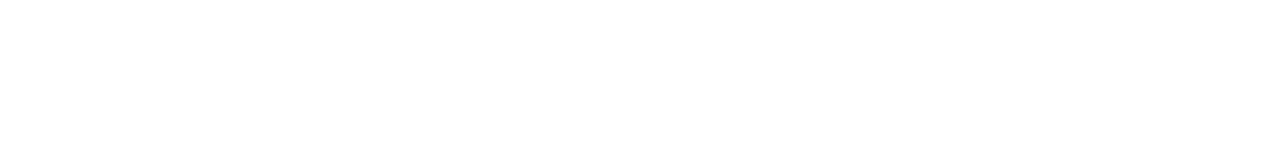
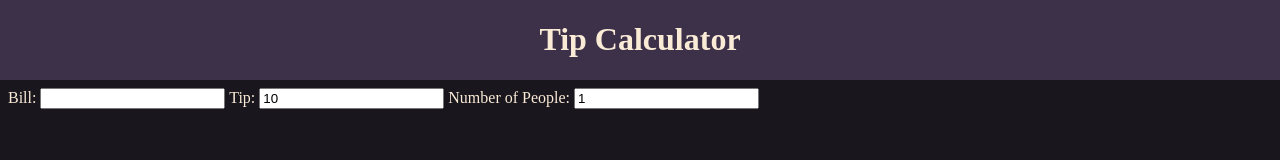
Before and after one commit to IanYbarra2000/Tip-Calculator, a plain HTML site: page main.html in a window 1280 px wide. Drawn offline with Linux system fonts and the light colour scheme.

Commit message:
add basic html structure and style

```diff
--- a/main.html
+++ b/main.html
@@ -1,4 +1,21 @@
 <!DOCTYPE html>
 <html>
-
+    <head>
+        <link href='style.css' type="text/css" rel='stylesheet'>
+    </head>
+    <body>
+        <header>
+            <h1>Tip Calculator</h1>
+        </header>
+        <main>
+            <form>
+                <label for="meal-cost">Bill: </label>
+                <input type="number" id='meal-cost' name="cost" required>
+                <label for="Tip">Tip: </label>
+                <input type="number" id='Tip' name="tip" min="10" value="10" required>
+                <label for="people">Number of People: </label>
+                <input type="number" id='people' name="numPeople" min="1" value="1" required>
+            </form>
+        </main>
+    </body>
 </html>
--- a/style.css
+++ b/style.css
@@ -0,0 +1,23 @@
+html {
+    background-color: #19161d;
+}
+header {
+    position: fixed;
+    left:0;
+    right: 0;
+    top: 0;
+    width: 100%;
+    display: flex;
+    background-color: #3d3049;
+    justify-content: center;
+}
+header h1 {
+    color: antiquewhite;
+}
+form {
+    top:80px;
+    position: relative;
+    color: antiquewhite;
+}
+form label {
+}
```
